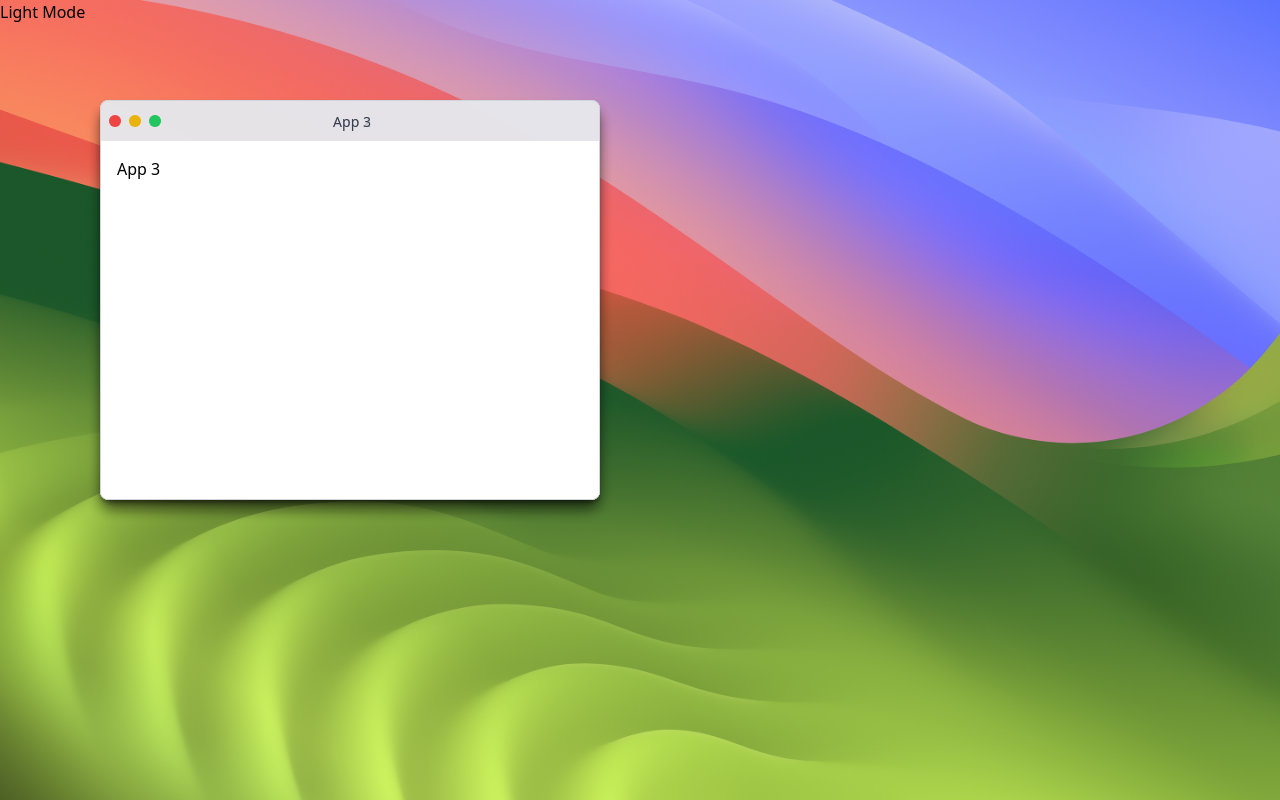
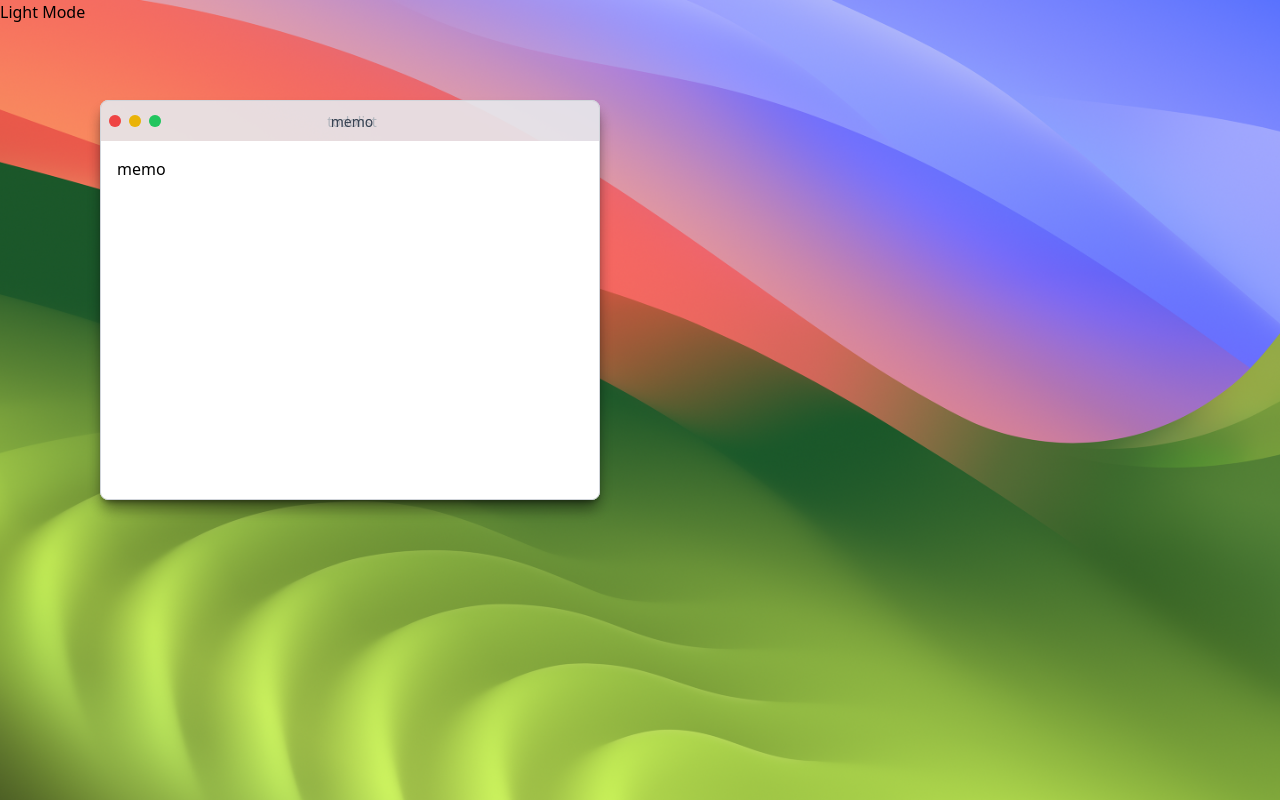
Before and after one commit to ITsMyPlan/todolist, a React (Vite) app: page / in a window 1280 px wide. Built offline with nearby package versions, Linux system fonts and the light colour scheme.

Commit message:
add: Application, ApplicationManager class 생성 (각자의 데이터를 가지고 있는 클래스와 데이터를 관리하고자하는 클래스)

```diff
--- a/src/App.tsx
+++ b/src/App.tsx
@@ -1,38 +1,20 @@
 import { useEffect, useState } from 'react';
 import AppWindow from './AppWindow';
 import { safeLocalStorage } from './utils/storage';
-
-interface Apps {
-    id: number;
-    title: string;
-    zIndex: number;
-}
+import ApplicationManager from './window/ApplicationManager';
 
 const App = (): JSX.Element => {
-    const initialApps: Apps[] = [
-        { id: 1, title: 'App 1', zIndex: 1 },
-        { id: 2, title: 'App 2', zIndex: 2 },
-        { id: 3, title: 'App 3', zIndex: 3 },
-    ];
-    const [apps, setApps] = useState(initialApps);
-    const [highestZIndex, setHighestZIndex] = useState(initialApps.length);
+    const [applicationManager] = useState(() => {
+        const manager = new ApplicationManager();
+        manager.addApplication('todolist', <>todolist</>);
+        manager.addApplication('memo', <>memo</>);
+        return manager;
+    });
+    const [applications, setApplications] = useState(applicationManager.getApplications());
 
     const handleZIndex = (id: number): void => {
-        // 클릭된 AppWindow의 zIndex를 높임
-        setApps((prevApps): Apps[] => {
-            const clickedApp = prevApps.find((app) => app.id === id);
-
-            // 클릭한 App이 이미 가장 높은 zIndex를 가지고 있다면 highestZIndex가 변경될 필요 x
-            if (clickedApp && clickedApp.zIndex === highestZIndex) {
-                return prevApps;
-            }
-
-            const newApps = prevApps.map((app) => (app.id === id ? { ...app, zIndex: highestZIndex + 1 } : app));
-            // 최고 zIndex 값 업데이트
-            setHighestZIndex(highestZIndex + 1);
-
-            return newApps;
-        });
+        applicationManager.setZIndexToFront(id);
+        setApplications(applicationManager.getApplications().slice());
     };
 
     const localStorageChecker = (): boolean => {
@@ -67,9 +49,9 @@ const App = (): JSX.Element => {
     return (
         <div className="bg-light dark:bg-dark bg-cover h-screen w-screen">
             <button onClick={darkSetButton}>{dark ? 'Dark Mode' : 'Light Mode'}</button>
-            {apps.map((app) => (
-                <AppWindow key={app.id} title={app.title} zIndex={app.zIndex} onZindex={() => handleZIndex(app.id)}>
-                    <p>{app.title}</p>
+            {applications.map((app) => (
+                <AppWindow key={app.id} title={app.appName} zIndex={app.zIndex} onZIndex={() => handleZIndex(app.id)}>
+                    <p>{app.appName}</p>
                 </AppWindow>
             ))}
         </div>
--- a/src/AppWindow.tsx
+++ b/src/AppWindow.tsx
@@ -9,12 +9,12 @@ export const MIN_HEIGHT = 400;
 interface AppWindowProps {
     title: string;
     zIndex: number;
-    onZindex: () => void;
+    onZIndex: () => void;
     children: React.ReactNode;
 }
 
 const AppWindow = (props: AppWindowProps): JSX.Element | null => {
-    const { title, zIndex, onZindex, children } = props;
+    const { title, zIndex, onZIndex, children } = props;
     const appWindowRef = useRef<HTMLDivElement>(null);
     const { width: windowWidth, height: windowHeight } = useWindowSize();
     const [{ x, y, w, h }, setAppRect] = useState({ x: 100, y: 100, w: MIN_WIDTH, h: MIN_HEIGHT });
@@ -67,7 +67,7 @@ const AppWindow = (props: AppWindowProps): JSX.Element | null => {
                     windowHeight={windowHeight}
                     updateRnDRect={setAppRect}
                     className={`flex flex-col border border-gray-300 rounded-lg overflow-hidden shadow-lg shadow-black/30 ${isAnimating ? 'minimize-animation' : ''}`}
-                    onZindex={onZindex}
+                    onZIndex={onZIndex}
                 >
                     <AppWindowHeader
                         title={title}
--- a/src/components/RnD.tsx
+++ b/src/components/RnD.tsx
@@ -14,7 +14,7 @@ interface RnDProps {
     windowWidth: number;
     windowHeight: number;
     updateRnDRect: (RnDRect: { x: number; y: number; w: number; h: number }) => void;
-    onZindex: () => void;
+    onZIndex: () => void;
 }
 
 const RnD = forwardRef((props: RnDProps, ref: Ref<HTMLDivElement>): JSX.Element => {
@@ -29,7 +29,7 @@ const RnD = forwardRef((props: RnDProps, ref: Ref<HTMLDivElement>): JSX.Element
         windowWidth,
         windowHeight,
         updateRnDRect,
-        onZindex,
+        onZIndex,
     } = props;
     const { width: w, height: h } = size;
     const { x, y } = position;
@@ -39,7 +39,7 @@ const RnD = forwardRef((props: RnDProps, ref: Ref<HTMLDivElement>): JSX.Element
             ref={ref}
             style={{ position: 'fixed', width: w, height: h, left: x, top: y, zIndex: zIndex }}
             className={className}
-            onMouseDown={onZindex}
+            onMouseDown={onZIndex}
         >
             {/* 좌상단 */}
             <div
--- /dev/null
+++ b/src/window/Application.ts
@@ -0,0 +1,21 @@
+import type { ReactNode } from 'react';
+
+class Application {
+    id: number;
+    appName: string;
+    zIndex: number;
+    content?: ReactNode;
+
+    constructor(id: number, appName: string, zIndex: number, content?: ReactNode) {
+        this.id = id;
+        this.appName = appName;
+        this.zIndex = zIndex;
+        this.content = content;
+    }
+
+    setZIndex(newZIndex: number): void {
+        this.zIndex = newZIndex;
+    }
+}
+
+export default Application;
--- /dev/null
+++ b/src/window/ApplicationManager.ts
@@ -0,0 +1,40 @@
+import type { ReactNode } from 'react';
+import Application from './Application';
+
+class ApplicationManager {
+    private applications: Application[];
+    private nextZIndex: number;
+
+    constructor() {
+        this.applications = [];
+        this.nextZIndex = 1;
+    }
+
+    addApplication(appName: string, content?: ReactNode): Application {
+        const newApplication = new Application(this.applications.length + 1, appName, this.nextZIndex, content);
+        this.nextZIndex += 1;
+        this.applications.push(newApplication);
+        return newApplication;
+    }
+
+    getApplications(): Application[] {
+        return this.applications;
+    }
+
+    setZIndexToFront(id: number): void {
+        const application = this.applications.find((app) => app.id === id);
+
+        // nextZIndex는 현재 가장 높은 zIndex보다 1 높은 값
+        // 클릭한 App이 이미 가장 높은 zIndex를 가지고 있다면 nextZIndex로 세팅할 필요 x
+        if (application && application.zIndex === this.nextZIndex - 1) {
+            return;
+        }
+
+        if (application) {
+            application.setZIndex(this.nextZIndex);
+            this.nextZIndex += 1;
+        }
+    }
+}
+
+export default ApplicationManager;
```
